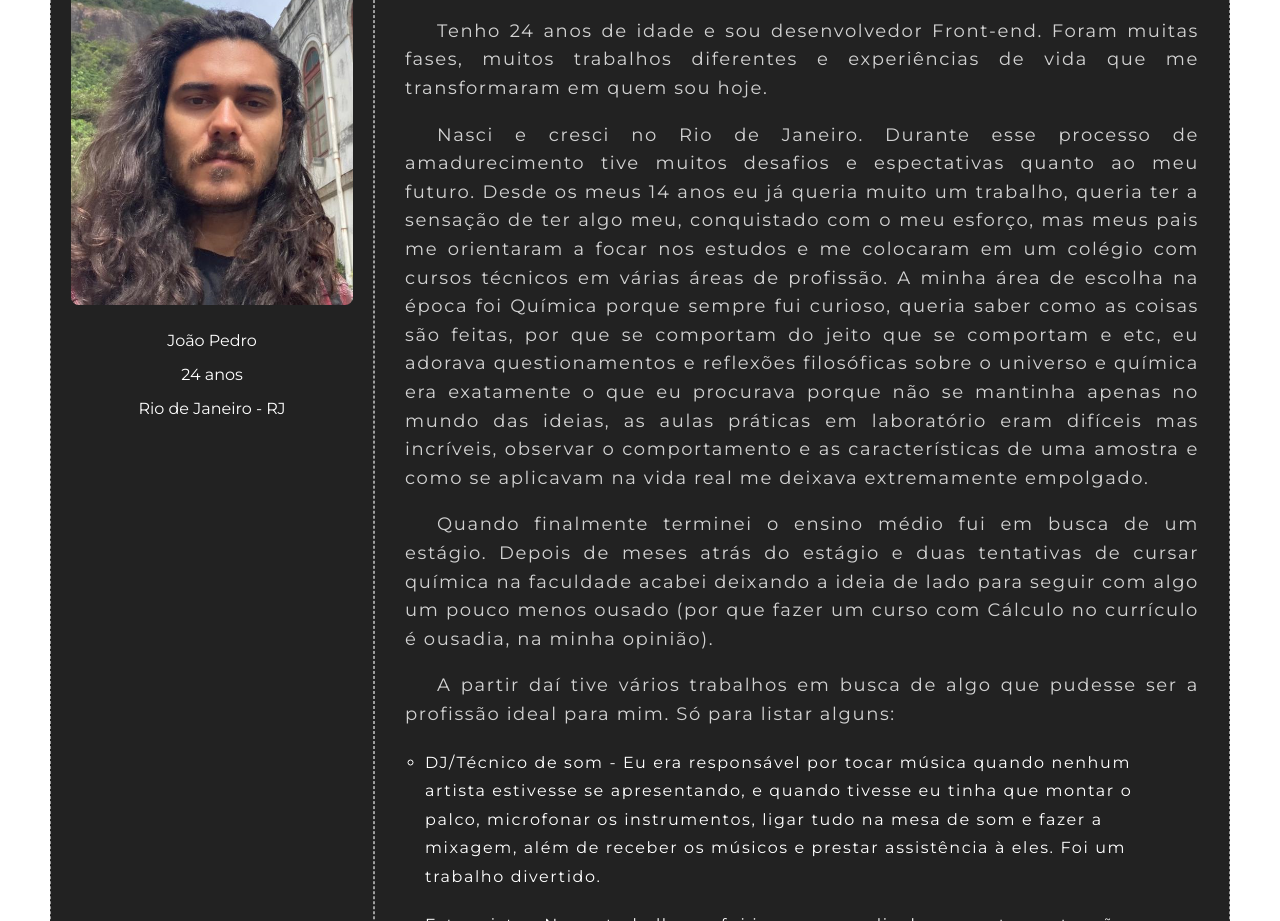
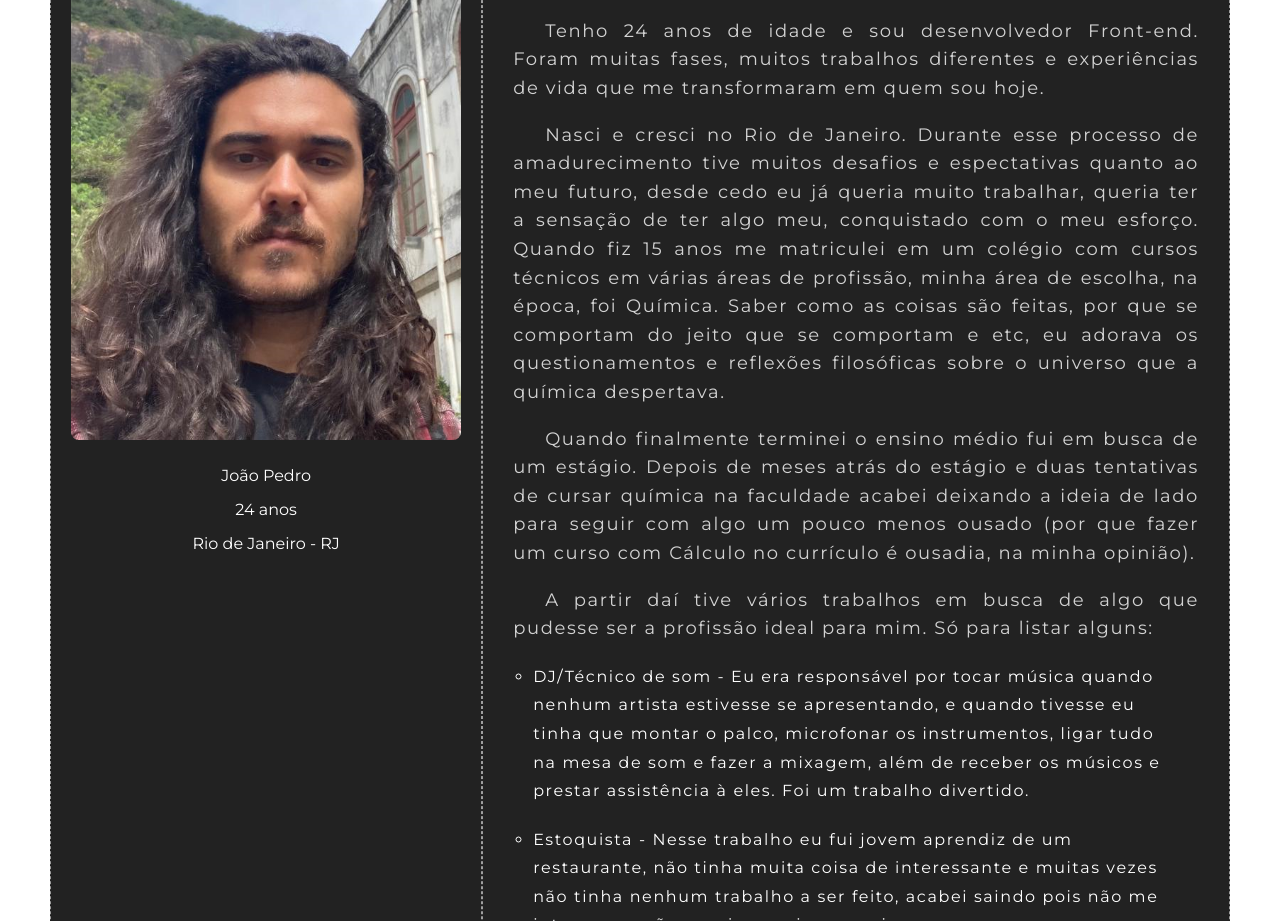
Before and after one commit to Jp-bruno/CurriculoSiteV2, a Next.js app: page / in a window 1280 px wide. Shown: the part 1060-1981 px from the top of the page. Built offline with nearby package versions, Linux system fonts and the light colour scheme.

Commit message:
updated about me text

```diff
--- a/components/Sections/Section2.tsx
+++ b/components/Sections/Section2.tsx
@@ -126,12 +126,10 @@ export default function Section2() {
 
                     <p>
                         Nasci e cresci no Rio de Janeiro. Durante esse processo de amadurecimento tive muitos desafios e espectativas quanto
-                        ao meu futuro. Desde os meus 14 anos eu já queria muito um trabalho, queria ter a sensação de ter algo meu, conquistado com o meu esforço,
-                        mas meus pais me orientaram a focar nos estudos e me colocaram
-                        em um colégio com cursos técnicos em várias áreas de profissão. A minha área de escolha na época foi Química porque sempre fui curioso, queria saber
-                        como as coisas são feitas, por que se comportam do jeito que se comportam e etc, eu adorava questionamentos e reflexões filosóficas sobre o universo e química
-                        era exatamente o que eu procurava porque não se mantinha apenas no mundo das ideias, as aulas práticas em laboratório eram difíceis mas incríveis, observar
-                        o comportamento e as características de uma amostra e como se aplicavam na vida real me deixava extremamente empolgado.
+                        ao meu futuro, desde cedo eu já queria muito trabalhar, queria ter a sensação de ter algo meu, conquistado com o meu esforço. Quando fiz 15 anos
+                        me matriculei em um colégio com cursos técnicos em várias áreas de profissão, minha área de escolha, na época, foi Química. Saber
+                        como as coisas são feitas, por que se comportam do jeito que se comportam e etc, eu adorava os questionamentos e reflexões filosóficas sobre o universo que a química
+                        despertava.
                     </p>
 
                     <p>
```
